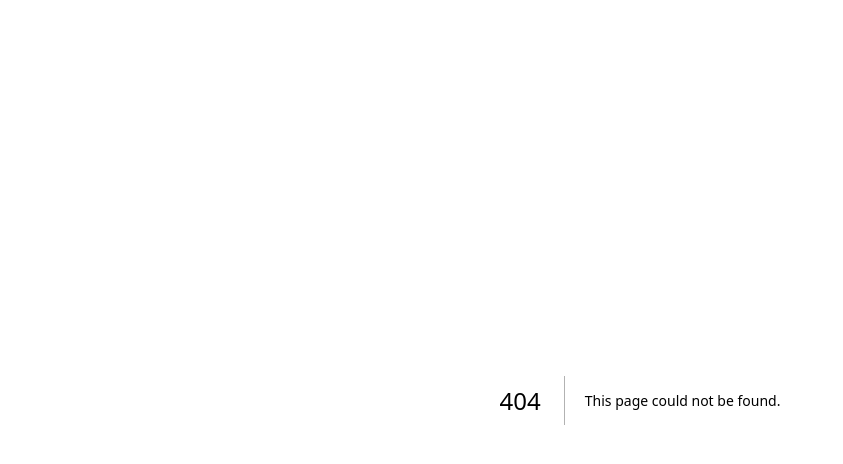
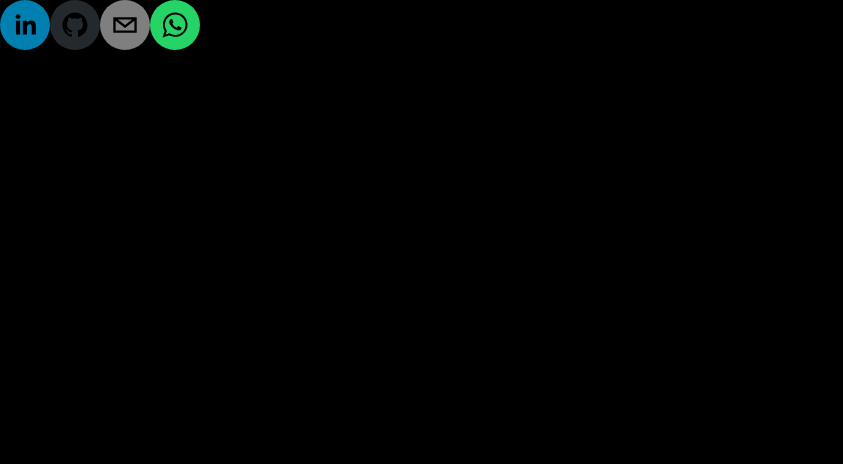
Before and after one commit to niklashmbgr/my-personal-website-, a Next.js app: page /components/Header in a window 1280 px wide. Before the commit this address had no page. Shown: the top 464 px of the page, without its empty margins (0-843 px from the left). Built offline with nearby package versions, Linux system fonts and the light colour scheme.

Commit message:
add background color

```diff
--- /dev/null
+++ b/src/pages/components/Header/index.js
@@ -0,0 +1,13 @@
+import StyledHeader from "./styled";
+import { SocialIcon } from "react-social-icons";
+
+export default function Header() {
+  return (
+    <StyledHeader>
+      <SocialIcon network="linkedin" />
+      <SocialIcon network="github" />
+      <SocialIcon network="email" />
+      <SocialIcon network="whatsapp" />
+    </StyledHeader>
+  );
+}
--- /dev/null
+++ b/src/pages/components/Header/styled.js
@@ -0,0 +1,8 @@
+import styled from "styled-components";
+
+const StyledHeader = styled.header`
+  position: sticky;
+  top: 0;
+`;
+
+export default StyledHeader;
--- a/src/pages/styles.js
+++ b/src/pages/styles.js
@@ -13,6 +13,7 @@ export const GlobalStyle = createGlobalStyle`
 		margin: 0;
         height: 100vh;
         font-size: 1rem;
+        background: black;
     }
 
 `;
```
